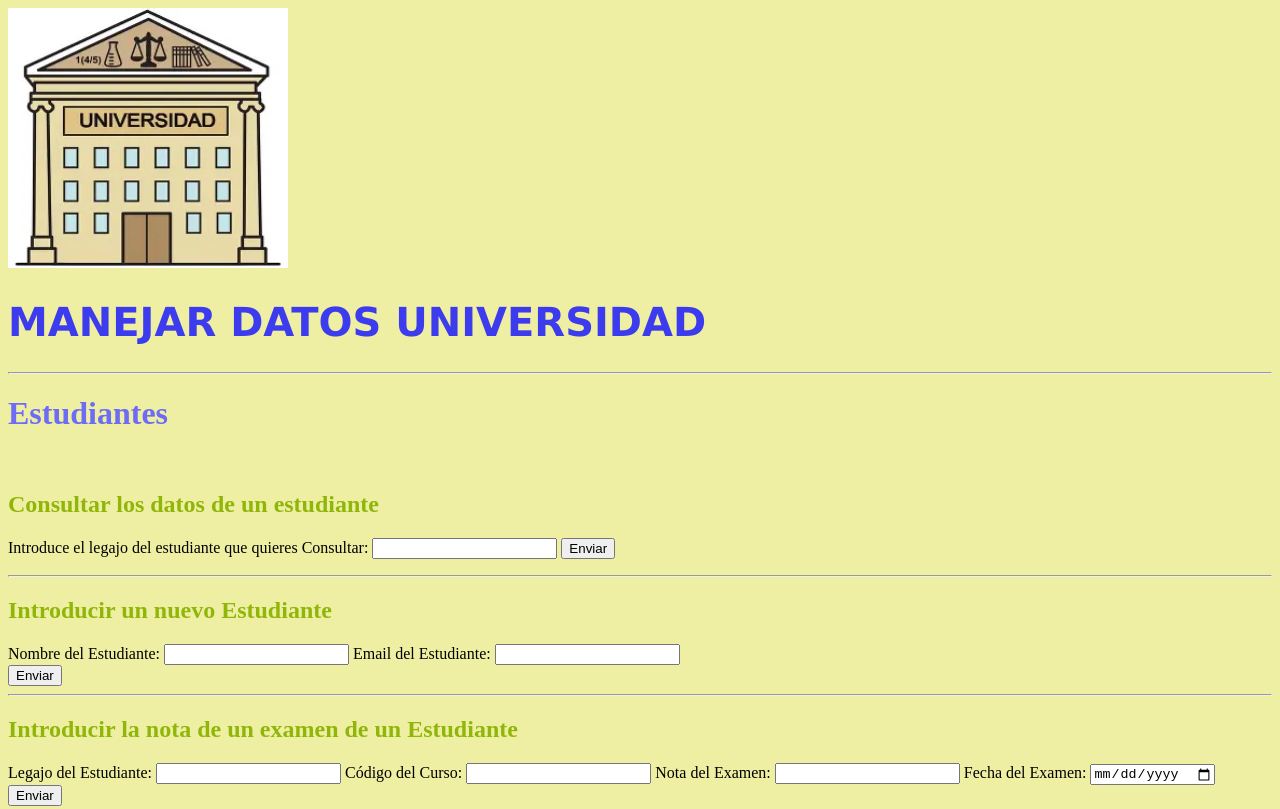
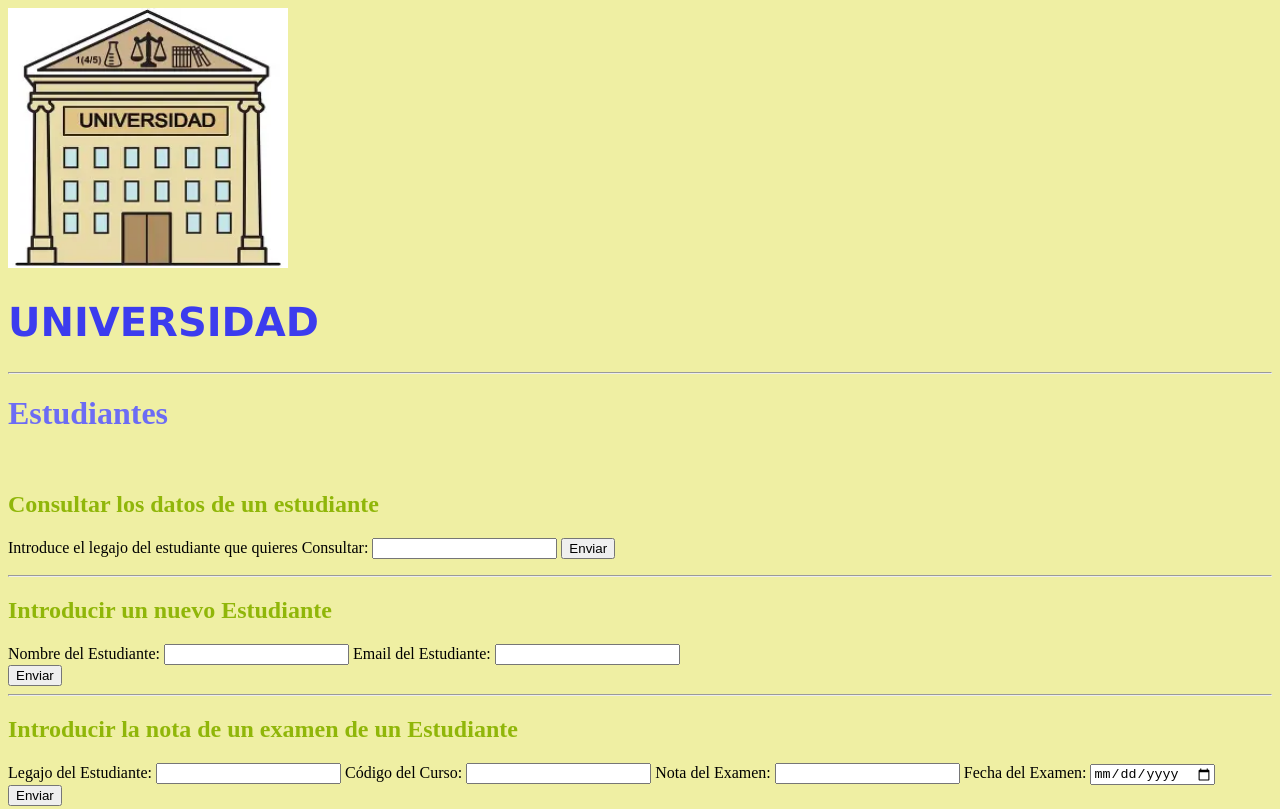
Before and after one commit to Angela-Iglesias/universidad, a website: page index.html in a window 1280 px wide. Shown: the top 809 px of the page. Drawn offline with Linux system fonts and the light colour scheme; no server answers.

Commit message:
Solucionado el bug. Fixes #10

```diff
--- a/index.html
+++ b/index.html
@@ -7,7 +7,7 @@
 
 <body onload ="verEstudiantes()">
     <img src = "assets/img/universidad.jpg">
-    <h1 id="titulo1">MANEJAR DATOS UNIVERSIDAD</h1>
+    <h1 id="titulo1">UNIVERSIDAD</h1>
     <hr>
     <h1 id="subtitulo">Estudiantes</h1>
     <p id="estudiantes"></p>
```
